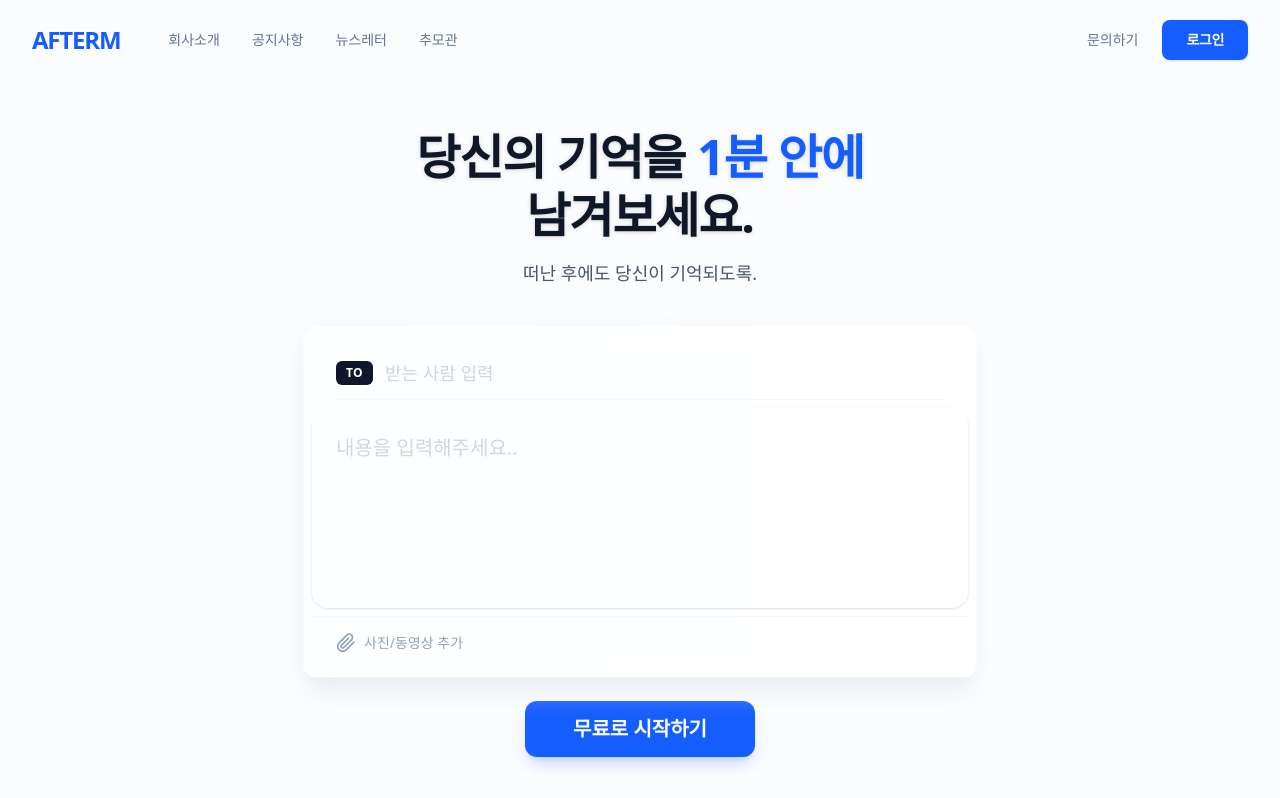
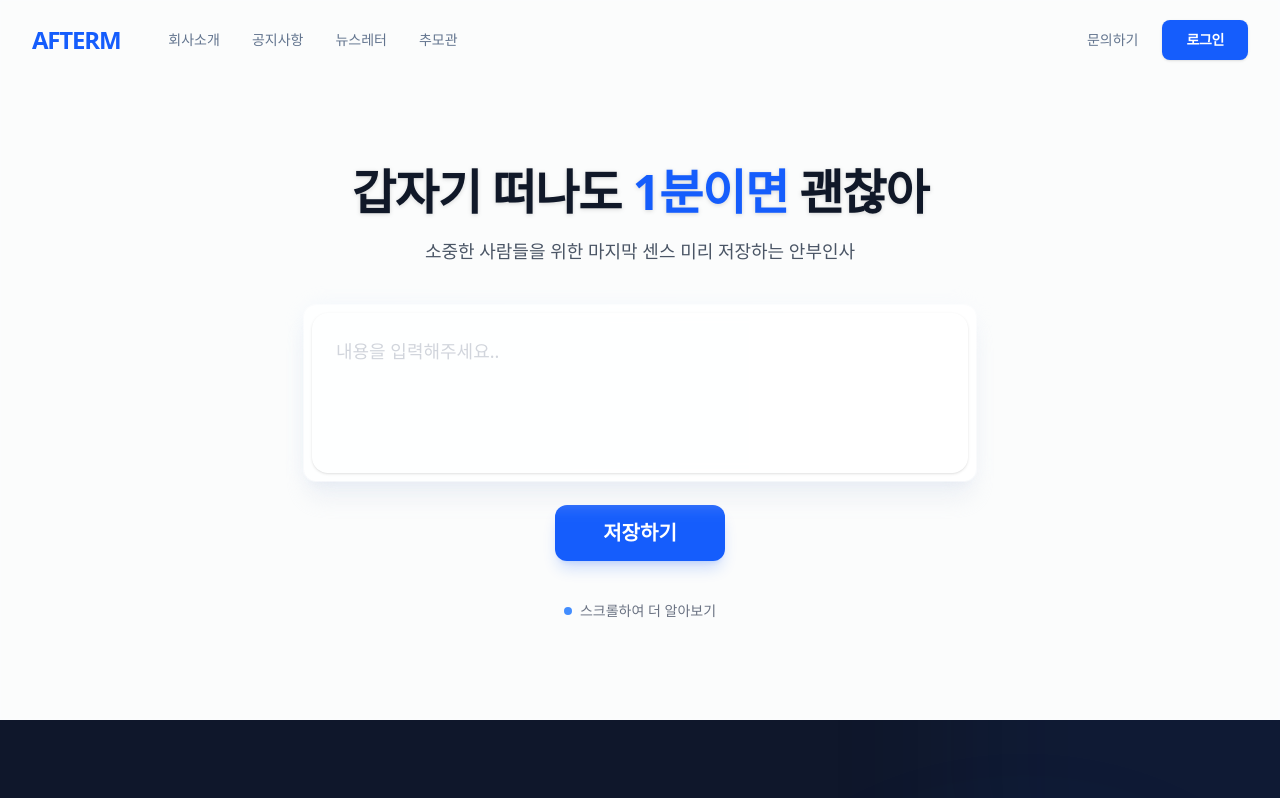
Before and after one commit to dbsdydgus25-gif/afterm, a Next.js app: page / in a window 1280 px wide. Shown: the top 798 px of the page. Built offline with nearby package versions, Linux system fonts and the light colour scheme.

Commit message:
style: Update Main Page Hero copy and simplified UI

```diff
--- a/src/app/page.tsx
+++ b/src/app/page.tsx
@@ -73,11 +73,11 @@ export default function Home() {
               className="space-y-4"
             >
               <h1 className="text-2xl sm:text-4xl md:text-5xl font-extrabold tracking-tight text-gray-900 leading-[1.2] break-keep drop-shadow-sm">
-                당신의 기억을<br className="sm:hidden" />
-                <span className="text-blue-600 ml-2 sm:ml-3">1분 안에</span> 남겨보세요.
+                갑자기 떠나도<br className="sm:hidden" />
+                <span className="text-blue-600 ml-2 sm:ml-3">1분이면</span> 괜찮아
               </h1>
               <p className="text-sm sm:text-lg text-gray-600 font-medium tracking-normal break-keep">
-                떠난 후에도 당신이 기억되도록.
+                소중한 사람들을 위한 마지막 센스 미리 저장하는 안부인사
               </p>
             </motion.div>
 
@@ -86,39 +86,12 @@ export default function Home() {
               <div className="group relative">
                 <div className="absolute -inset-1 bg-gradient-to-r from-blue-100 to-indigo-50 rounded-3xl blur opacity-20 group-hover:opacity-40 transition duration-500"></div>
                 <div className="relative bg-white/90 backdrop-blur-sm rounded-xl shadow-xl shadow-slate-200/60 ring-1 ring-white/50 transition-all duration-300 focus-within:ring-2 focus-within:ring-blue-500 focus-within:shadow-2xl focus-within:-translate-y-1 p-2">
-                  {/* To Input (Modern Design) */}
-                  <div className="px-6 pt-6 pb-2">
-                    <div className="flex items-center gap-3 border-b border-slate-100 pb-3">
-                      <span className="bg-slate-900 text-white text-xs font-bold px-2.5 py-1 rounded-md tracking-wide">TO</span>
-                      <input
-                        type="text"
-                        value={recipient.name}
-                        onChange={(e) => setRecipient({ name: e.target.value })}
-                        placeholder="받는 사람 입력"
-                        className="flex-1 bg-transparent border-none focus:ring-0 text-slate-900 font-bold placeholder:text-slate-300 placeholder:font-normal text-lg p-0 font-sans"
-                      />
-                    </div>
-                  </div>
                   <Textarea
                     value={message}
                     onChange={(e) => setMessage(e.target.value)}
                     placeholder="내용을 입력해주세요.."
-                    className="min-h-[160px] sm:min-h-[200px] w-full p-6 text-xl leading-relaxed resize-none border-none bg-transparent focus-visible:ring-0 placeholder:text-gray-300 text-gray-800 font-medium"
+                    className="min-h-[120px] sm:min-h-[160px] w-full p-6 text-lg leading-relaxed resize-none border-none bg-transparent focus-visible:ring-0 placeholder:text-gray-300 text-gray-800 font-medium"
                   />
-
-                  {/* Media Upload Area */}
-                  <div className="flex items-center justify-between px-4 py-2 border-t border-gray-100 mt-2">
-                    <div className="flex items-center gap-2">
-                      <label
-                        htmlFor="file-upload"
-                        className="cursor-pointer p-2 rounded-full hover:bg-slate-100 transition-colors text-slate-400 hover:text-blue-500 flex items-center gap-2"
-                      >
-                        <svg xmlns="http://www.w3.org/2000/svg" width="20" height="20" viewBox="0 0 24 24" fill="none" stroke="currentColor" strokeWidth="2" strokeLinecap="round" strokeLinejoin="round"><path d="m21.44 11.05-9.19 9.19a6 6 0 0 1-8.49-8.49l9.19-9.19a4 4 0 0 1 5.66 5.66l-9.2 9.19a2 2 0 0 1-2.83-2.83l8.49-8.48" /></svg>
-                        <span className="text-sm font-medium">사진/동영상 추가</span>
-                      </label>
-                      <input id="file-upload" type="file" className="hidden" accept="image/*,video/*" />
-                    </div>
-                  </div>
                 </div>
               </div>
 
@@ -133,7 +106,7 @@ export default function Home() {
                 }}
                 className="w-full sm:w-auto px-12 py-6 text-xl font-bold rounded-xl bg-blue-600 hover:bg-blue-700 text-white shadow-lg shadow-blue-600/20 hover:shadow-blue-600/30 transition-all duration-300 transform hover:-translate-y-0.5 active:scale-95"
               >
-                무료로 시작하기
+                저장하기
               </Button>
             </div>
 
```
